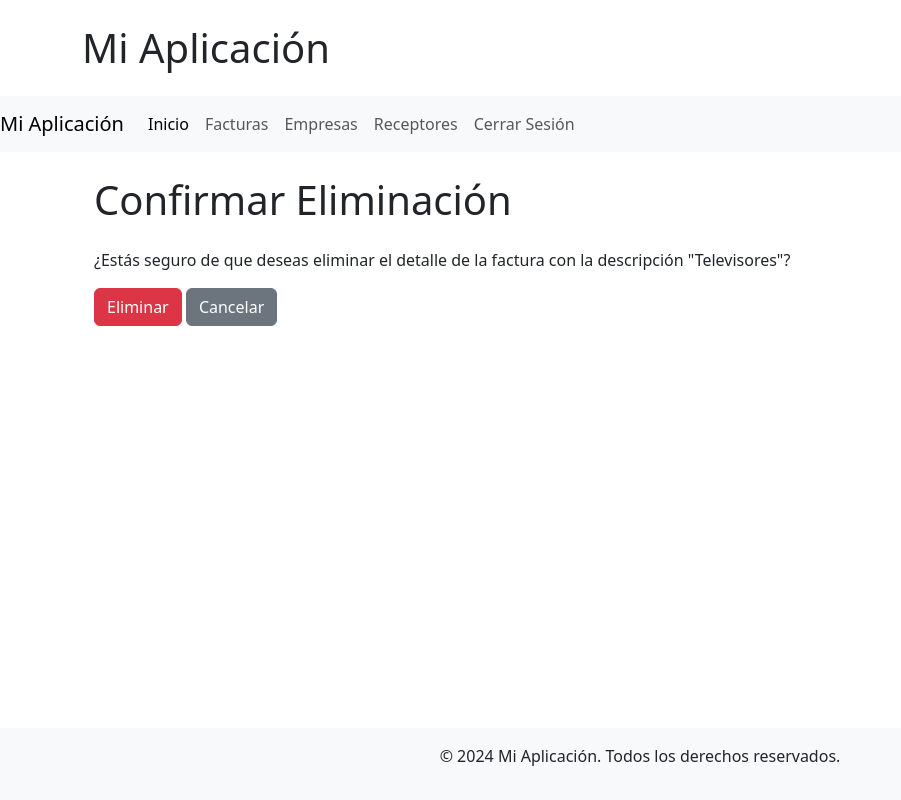
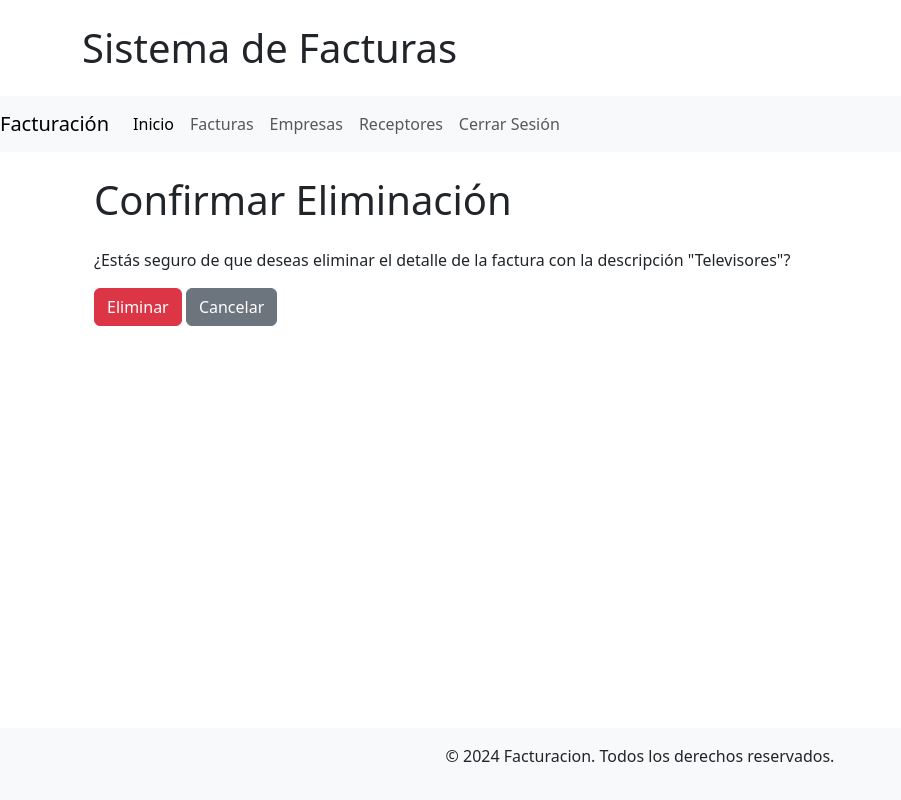
Before and after one commit to DarkYusu/5, a Django app: page /detalles/5/delete/ in a window 1280 px wide. Shown: the whole page, without its empty margins (0-901 px from the left). Run offline with Django 3.2, Linux system fonts and the light colour scheme; a user stored in the database is signed in; data comes from the database, SQL or seed files in the repository; both versions use the stored data as it was after the commit; some libraries are stand-ins or nearby versions.

Commit message:
ajustando

```diff
--- a/facturas_aplicacion/templates/footer.html
+++ b/facturas_aplicacion/templates/footer.html
@@ -1,3 +1,3 @@
 <footer class="bg-light text-center py-3 mt-4 sticky-bottom">
-    <p>&copy; 2024 Mi Aplicación. Todos los derechos reservados.</p>
+    <p>&copy; 2024 Facturacion. Todos los derechos reservados.</p>
 </footer>
--- a/facturas_aplicacion/templates/header.html
+++ b/facturas_aplicacion/templates/header.html
@@ -2,7 +2,7 @@
     <div class="container">
         <div class="row">
             <div class="col-12">
-                <h1 class="my-4">Mi Aplicación</h1>
+                <h1 class="my-4">Sistema de Facturas</h1>
             </div>
         </div>
     </div>
--- a/facturas_aplicacion/templates/navbar.html
+++ b/facturas_aplicacion/templates/navbar.html
@@ -1,5 +1,5 @@
 <nav class="navbar navbar-expand-lg navbar-light bg-light">
-    <a class="navbar-brand" href="/">Mi Aplicación</a>
+    <a class="navbar-brand" href="/">Facturación</a>
     <button class="navbar-toggler" type="button" data-bs-toggle="collapse" data-bs-target="#navbarNav" aria-controls="navbarNav" aria-expanded="false" aria-label="Toggle navigation">
         <span class="navbar-toggler-icon"></span>
     </button>
--- a/facturas_aplicacion/views.py
+++ b/facturas_aplicacion/views.py
@@ -16,16 +16,37 @@ class SignupView(CreateView):
     template_name = 'signup.html'
     success_url = '/'
 
+#Vista Lista de Facturas
 class FacturaListView(View):
     def get(self, request):
         facturas = Factura.objects.all()
         return render(request, 'lista_facturas.html', {'facturas': facturas})
 
+# Vista Factura completa
+def factura_detail(request, pk):
+    factura = get_object_or_404(Factura, pk=pk)
+    detalles = DetalleFactura.objects.filter(factura=factura)
+    subtotal_original = sum(detalle.cantidad * detalle.precio_unitario for detalle in detalles)
+    descuento_total = sum(detalle.cantidad * detalle.descuento for detalle in detalles)
+    subtotal_con_descuento = subtotal_original - descuento_total
+    iva_monto = subtotal_con_descuento * 0.19
+    total = subtotal_con_descuento + iva_monto
+    return render(request, 'factura_detail.html', {
+        'factura': factura,
+        'detalles': detalles,
+        'subtotal': subtotal_con_descuento,
+        'iva_monto': iva_monto,
+        'total': total,
+        'descuento_total': descuento_total
+    })
+
+#Vista Lista de Empresas
 class EmpresaListView(View):
     def get(self, request):
         empresas = Empresa.objects.all()
         return render(request, 'lista_empresas.html', {'empresas': empresas})
 
+#Vista Lista de Receptores
 class ReceptorListView(View):
     def get(self, request):
         receptores= Receptor.objects.all()
@@ -196,21 +217,3 @@ class ReceptorDeleteView(View):
         receptor = get_object_or_404(Receptor, pk=pk)
         receptor.delete()
         return redirect('receptor_list')
-
-# Detalle Factura completa
-def factura_detail(request, pk):
-    factura = get_object_or_404(Factura, pk=pk)
-    detalles = DetalleFactura.objects.filter(factura=factura)
-    subtotal_original = sum(detalle.cantidad * detalle.precio_unitario for detalle in detalles)
-    descuento_total = sum(detalle.cantidad * detalle.descuento for detalle in detalles)
-    subtotal_con_descuento = subtotal_original - descuento_total
-    iva_monto = subtotal_con_descuento * 0.19
-    total = subtotal_con_descuento + iva_monto
-    return render(request, 'factura_detail.html', {
-        'factura': factura,
-        'detalles': detalles,
-        'subtotal': subtotal_con_descuento,
-        'iva_monto': iva_monto,
-        'total': total,
-        'descuento_total': descuento_total
-    })
```
Also changed, not shown: db.sqlite3.
